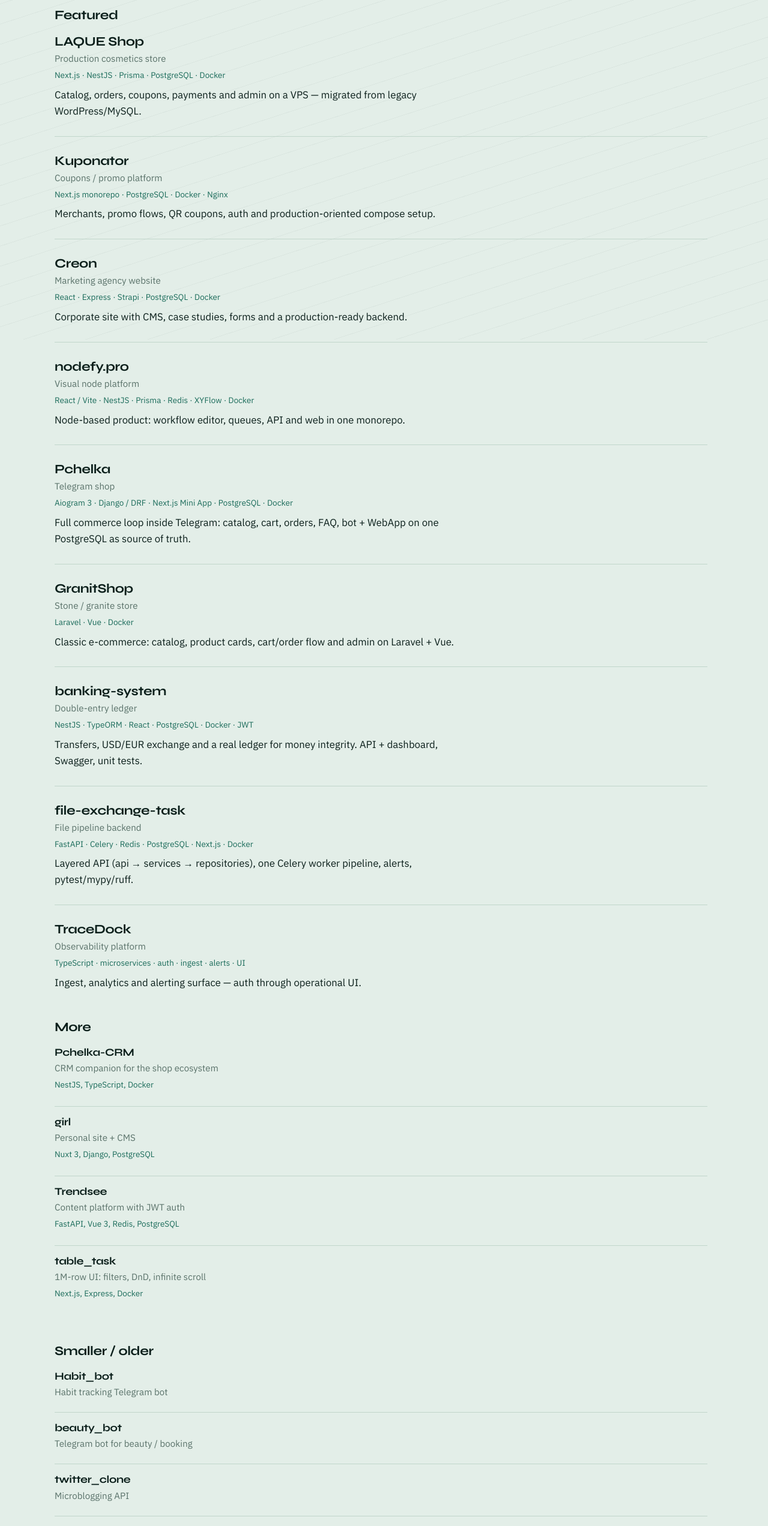
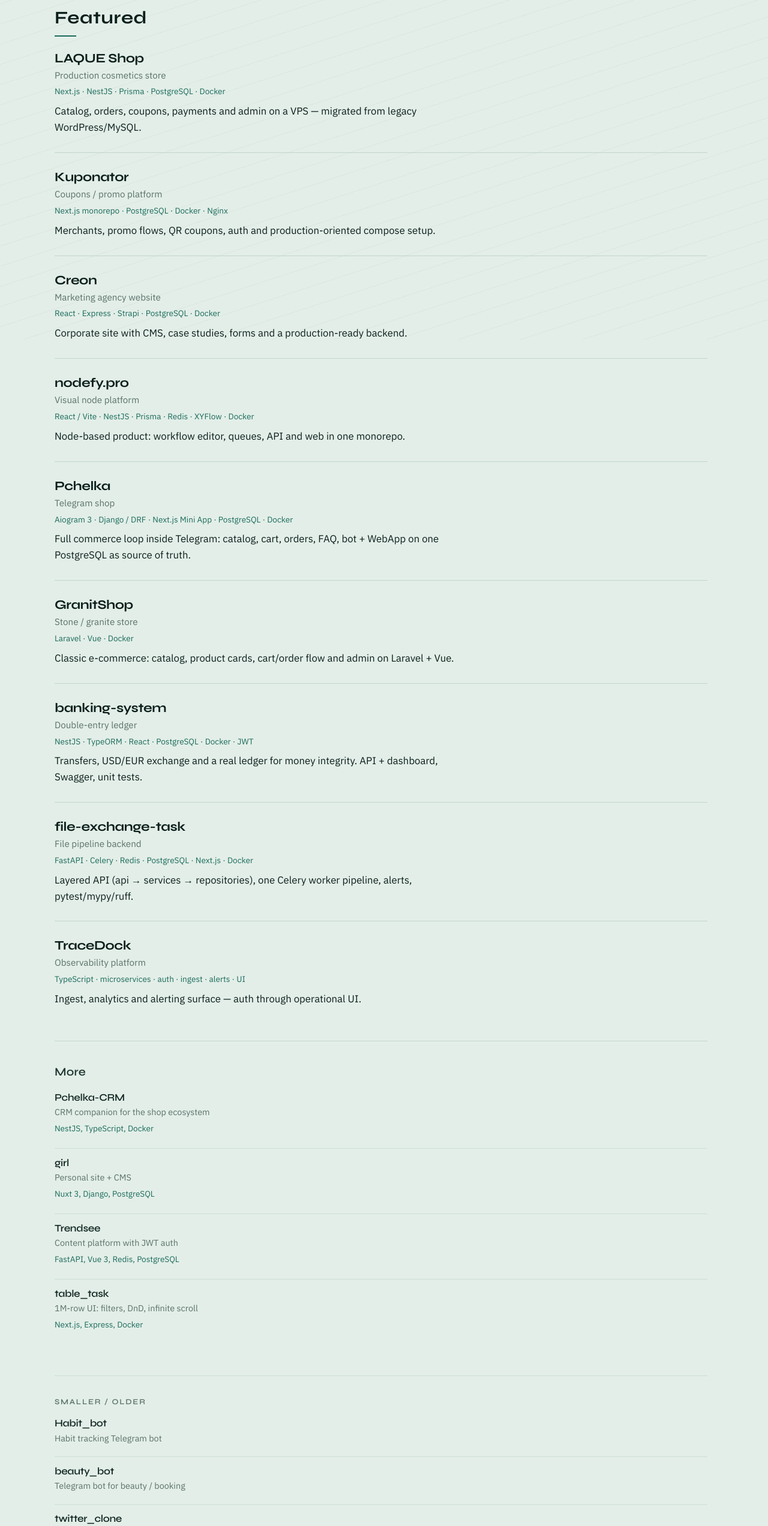
Before and after one commit to Lleonsnow/lleonsnow.github.io, a Next.js app: page /en/projects in a window 1280 px wide. Shown: the part 234-2778 px from the top of the page at 60% size. Built offline with nearby package versions, Linux system fonts and the light colour scheme.

Commit message:
style: separate featured more and smaller project tiers

```diff
--- a/app/projects/page.module.css
+++ b/app/projects/page.module.css
@@ -1,8 +1,52 @@
-.block {
-  margin-bottom: 3rem;
+.blockFeatured {
+  margin-bottom: 3.5rem;
 }
 
-.blockTitle {
-  margin: 0 0 1.25rem;
-  font-size: 1.35rem;
+.blockMore {
+  margin-bottom: 3.25rem;
+  padding-top: 2.5rem;
+  border-top: 1px solid color-mix(in srgb, var(--highlight) 75%, transparent);
 }
+
+.blockSmaller {
+  margin-bottom: 1.5rem;
+  padding-top: 2.25rem;
+  border-top: 1px solid color-mix(in srgb, var(--highlight) 55%, transparent);
+}
+
+.titleFeatured {
+  margin: 0 0 1.5rem;
+  font-family: var(--font-display);
+  font-size: clamp(1.45rem, 2.8vw, 1.85rem);
+  font-weight: 700;
+  letter-spacing: 0.02em;
+  color: var(--ink);
+}
+
+.titleFeatured::after {
+  content: "";
+  display: block;
+  width: 2.25rem;
+  height: 2px;
+  margin-top: 0.75rem;
+  background: var(--accent);
+}
+
+.titleMore {
+  margin: 0 0 1.35rem;
+  font-family: var(--font-display);
+  font-size: 1.2rem;
+  font-weight: 600;
+  letter-spacing: 0.01em;
+  color: color-mix(in srgb, var(--ink) 72%, var(--muted));
+}
+
+.titleSmaller {
+  margin: 0 0 1.15rem;
+  font-family: var(--font-display);
+  font-size: 0.8rem;
+  font-weight: 600;
+  letter-spacing: 0.14em;
+  text-transform: uppercase;
+  color: var(--muted);
+}
--- a/components/ProjectList.module.css
+++ b/components/ProjectList.module.css
@@ -51,13 +51,20 @@
 }
 
 .compact {
-  gap: 1rem;
+  gap: 0.85rem;
 }
 
 .compact .item {
-  padding-bottom: 1rem;
+  padding-bottom: 0.85rem;
+  border-bottom-color: color-mix(in srgb, var(--highlight) 55%, transparent);
 }
 
 .compact .name {
-  font-size: 1.1rem;
+  font-size: 1.05rem;
+  font-weight: 600;
+  color: color-mix(in srgb, var(--ink) 88%, var(--muted));
 }
+
+.compact .blurb {
+  font-size: 0.9rem;
+}
--- a/components/ProjectsView.tsx
+++ b/components/ProjectsView.tsx
@@ -11,22 +11,22 @@ export function ProjectsView({ locale }: { locale: Locale }) {
       <h1 className="pageTitle">{site.ui.projects}</h1>
       <p className="lead">{site.ui.projectsLead}</p>
 
-      <section className={styles.block} aria-labelledby="featured-projects">
-        <h2 id="featured-projects" className={styles.blockTitle}>
+      <section className={styles.blockFeatured} aria-labelledby="featured-projects">
+        <h2 id="featured-projects" className={styles.titleFeatured}>
           {site.ui.featuredShort}
         </h2>
         <ProjectList projects={site.featured} />
       </section>
 
-      <section className={styles.block} aria-labelledby="more-projects">
-        <h2 id="more-projects" className={styles.blockTitle}>
+      <section className={styles.blockMore} aria-labelledby="more-projects">
+        <h2 id="more-projects" className={styles.titleMore}>
           {site.ui.more}
         </h2>
         <ProjectList projects={site.more} compact />
       </section>
 
-      <section className={styles.block} aria-labelledby="smaller-projects">
-        <h2 id="smaller-projects" className={styles.blockTitle}>
+      <section className={styles.blockSmaller} aria-labelledby="smaller-projects">
+        <h2 id="smaller-projects" className={styles.titleSmaller}>
           {site.ui.smaller}
         </h2>
         <ProjectList projects={site.smaller} compact />
```
